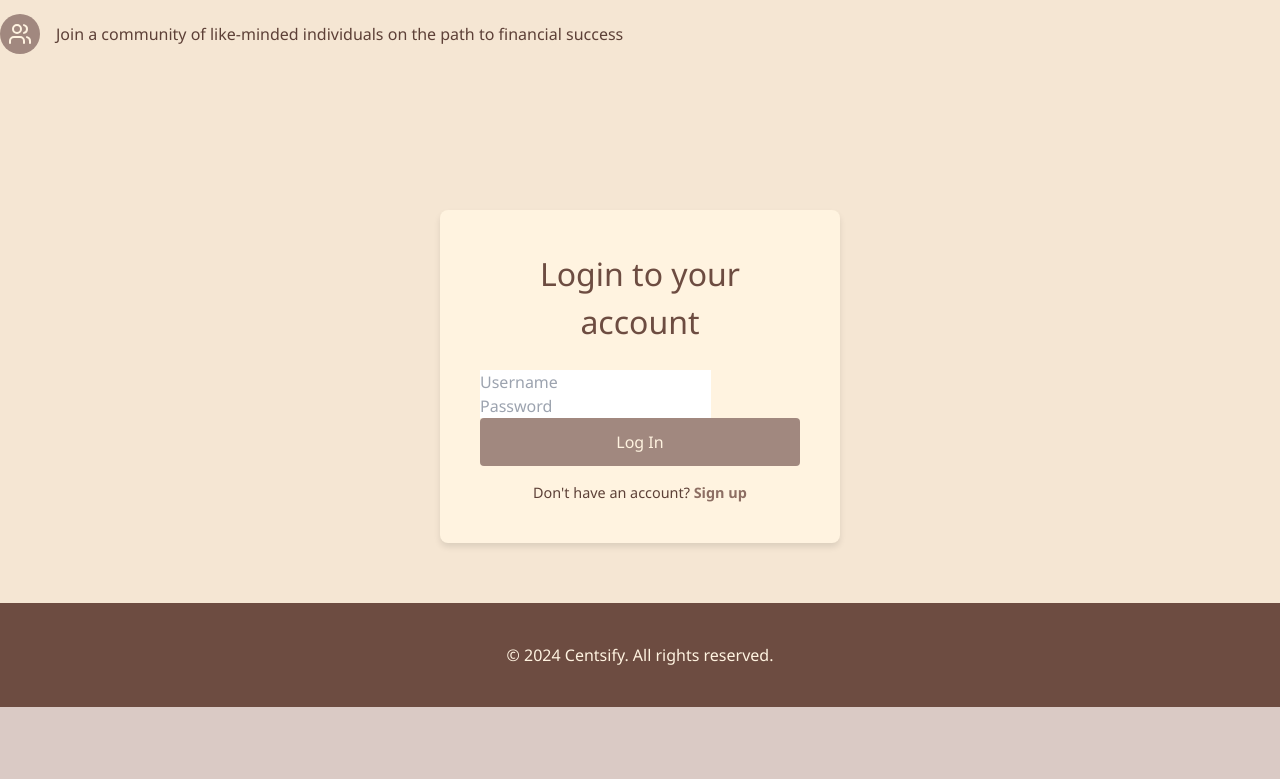
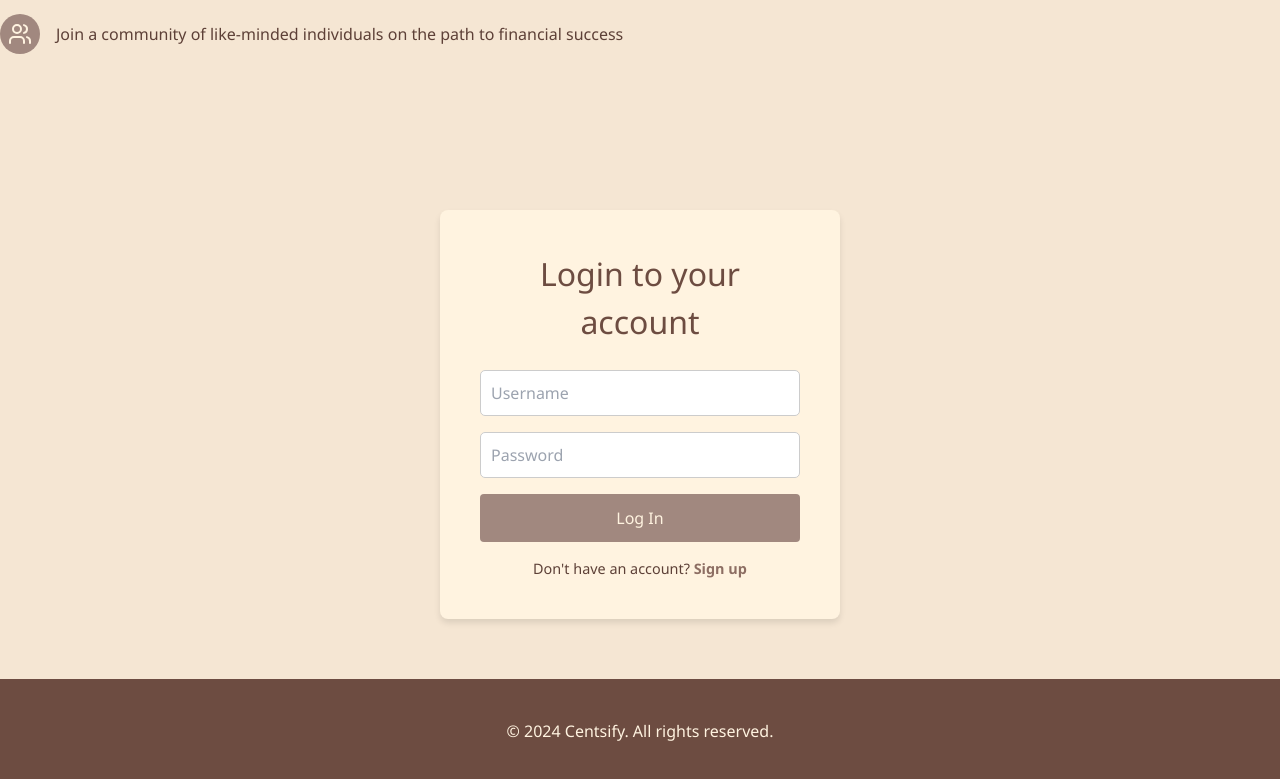
Before and after one commit to MahinAshraful/Centsify, a React (Vite) app in the folder client/: page /login in a window 1280 px wide. Shown: the part 1810-2589 px from the top of the page. Before the commit the page ends 2517 px from the top, so only its background shows below. Built offline with nearby package versions, Linux system fonts and the light colour scheme; no server answers.

Commit message:
changed css for login box

```diff
--- a/client/src/components/Login.tsx
+++ b/client/src/components/Login.tsx
@@ -131,6 +131,14 @@ const Login: React.FC = () => {
               value={username}
               onChange={(e) => setUsername(e.target.value)}
               className="login-input"
+              style={{
+                width: '100%',          // Make inputs take the full width of their container
+                padding: '10px',       // Add padding for better touch targets
+                border: '1px solid #ccc', // Set a border color
+                borderRadius: '5px',   // Slightly round the corners
+                marginBottom: '16px',  // Add space between inputs
+                fontSize: '16px'       // Adjust font size for better readability
+            }}
               required
             />
             <input
@@ -139,6 +147,14 @@ const Login: React.FC = () => {
               value={password}
               onChange={(e) => setPassword(e.target.value)}
               className="login-input"
+              style={{
+                width: '100%',          // Make inputs take the full width of their container
+                padding: '10px',       // Add padding for better touch targets
+                border: '1px solid #ccc', // Set a border color
+                borderRadius: '5px',   // Slightly round the corners
+                marginBottom: '16px',  // Add space between inputs
+                fontSize: '16px'       // Adjust font size for better readability
+            }}
               required
             />
             <button type="submit" className="login-button">
```
